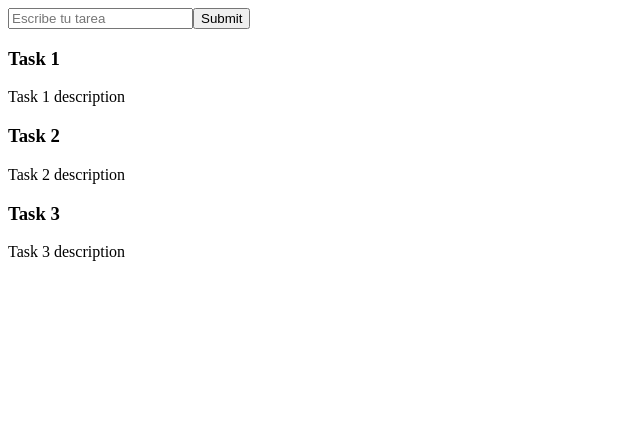
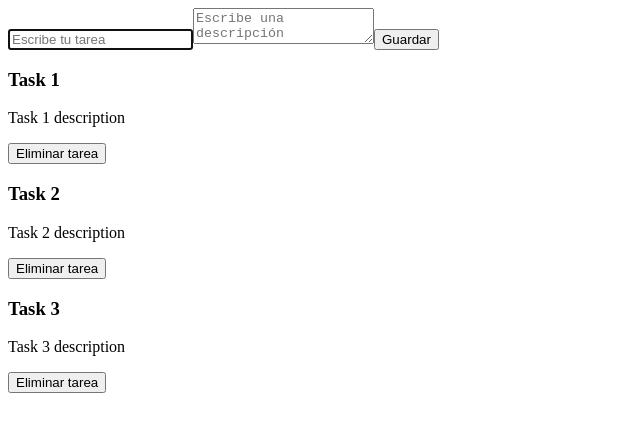
Before and after one commit to wlaurentec/react-tasks-application, a React (Vite) app: page / in a window 1280 px wide. Shown: the top 432 px of the page, without its empty margins (0-640 px from the left). Built offline with nearby package versions, Linux system fonts and the light colour scheme.

Commit message:
agregado funcion crear y eliminar tareas

```diff
--- a/src/App.jsx
+++ b/src/App.jsx
@@ -1,10 +1,32 @@
-import TaskList from "./TaskList"
-import TaskForm from "./TaskForm"
+import TaskList from "./components/TaskList"
+import TaskForm from "./components/TaskForm"
+import { tasks as data} from "./data/tasks";
+import { useState, useEffect } from "react";
+
+
 function App() {
+
+  const [tasks, setTasks] = useState([]);
+
+  useEffect(() => {
+    setTasks(data);
+  }, [ ]);
+
+  function createTask(task) {
+    setTasks([...tasks, {
+      title: task.title,
+      id: tasks.length,
+      description: task.description,
+    }]);
+  }
+
+  function deleteTask(taskId) {
+    setTasks(tasks.filter((task) => task.id !== taskId));
+  }
   return (
     <>
-      <TaskForm />
-      <TaskList />
+      <TaskForm createTask={createTask}/>
+      <TaskList tasks={tasks} deleteTask={deleteTask}/>
     </>
   )
 }
--- a/src/TaskForm.jsx
+++ /dev/null
@@ -1,20 +0,0 @@
-import { useState } from "react";
-const TaskForm = () => {
-
-  const [title, setTitle] = useState("");
-
-  const handSubmit = (e) => {
-    e.preventDefault();
-    console.log(title);
-  }
-  return (
-    <form onSubmit={handSubmit}>
-      <input placeholder="Escribe tu tarea"
-      onChange={(e) => setTitle(e.target.value)}
-      />
-      <button>Submit</button>
-    </form>
-  )
-}
-
-export default TaskForm
--- a/src/TaskList.jsx
+++ /dev/null
@@ -1,27 +0,0 @@
-import { tasks as data} from "./tasks";
-import { useState, useEffect } from "react";
-
-function TaskList() {
-  const [tasks, setTasks] = useState([]);
-
-  useEffect(() => {
-    setTasks(data);
-  }, [ ]);
-
-  if (tasks.length === 0) {
-    return <div>No tasks</div>;
-  }
-
-  return (
-  <div>
-    {tasks.map((task, ) => (
-      <div key = {task.id}>
-        <h3>{task.title}</h3>
-        <p>{task.description}</p>
-      </div>
-    ))}
-  </div>
-  )
-}
-
-export default TaskList;
--- /dev/null
+++ b/src/components/TaskCard.jsx
@@ -0,0 +1,13 @@
+const TaskCard = ({ task, deleteTask  }) => {
+
+
+  return (
+    <div>
+      <h3>{task.title}</h3>
+      <p>{task.description}</p>
+      <button onClick={ () => deleteTask(task.id) }>Eliminar tarea</button>
+    </div>
+  );
+};
+
+export default TaskCard;
--- /dev/null
+++ b/src/components/TaskForm.jsx
@@ -0,0 +1,34 @@
+import { useState } from "react";
+const TaskForm = ({ createTask }) => {
+  const [title, setTitle] = useState("");
+  const [description, setDescription] = useState("");
+
+  const handSubmit = (e) => {
+    e.preventDefault();
+    createTask({
+      title,
+      description,
+    });
+    setTitle("");
+    setDescription("");
+  };
+
+  return (
+    <form onSubmit={handSubmit}>
+      <input
+        placeholder="Escribe tu tarea"
+        onChange={(e) => setTitle(e.target.value)}
+        value={title}
+        autoFocus
+      />
+      <textarea
+        placeholder="Escribe una descripción"
+        onChange={(e) => setDescription(e.target.value)}
+        value={description}
+      />
+      <button>Guardar</button>
+    </form>
+  );
+};
+
+export default TaskForm;
--- /dev/null
+++ b/src/components/TaskList.jsx
@@ -0,0 +1,16 @@
+import TaskCard from "./TaskCard";
+function TaskList({ tasks, deleteTask }) {
+  if (tasks.length === 0) {
+    return <div>No tasks</div>;
+  }
+
+  return (
+    <div>
+      {tasks.map((task) => (
+        <TaskCard key={task.id} task={task} deleteTask={deleteTask} />
+      ))}
+    </div>
+  );
+}
+
+export default TaskList;
--- a/src/tasks.js
+++ b/src/data/tasks.js
@@ -1,20 +1,17 @@
 export const tasks = [
   {
-    id: 1,
+    id: 0,
     title: 'Task 1',
     description: 'Task 1 description',
-    completed: false,
+  },
+  {
+    id: 1,
+    title: 'Task 2',
+    description: 'Task 2 description',
   },
   {
     id: 2,
-    title: 'Task 2',
-    description: 'Task 2 description',
-    completed: false,
-  },
-  {
-    id: 3,
     title: 'Task 3',
     description: 'Task 3 description',
-    completed: false,
   },
 ]
```
